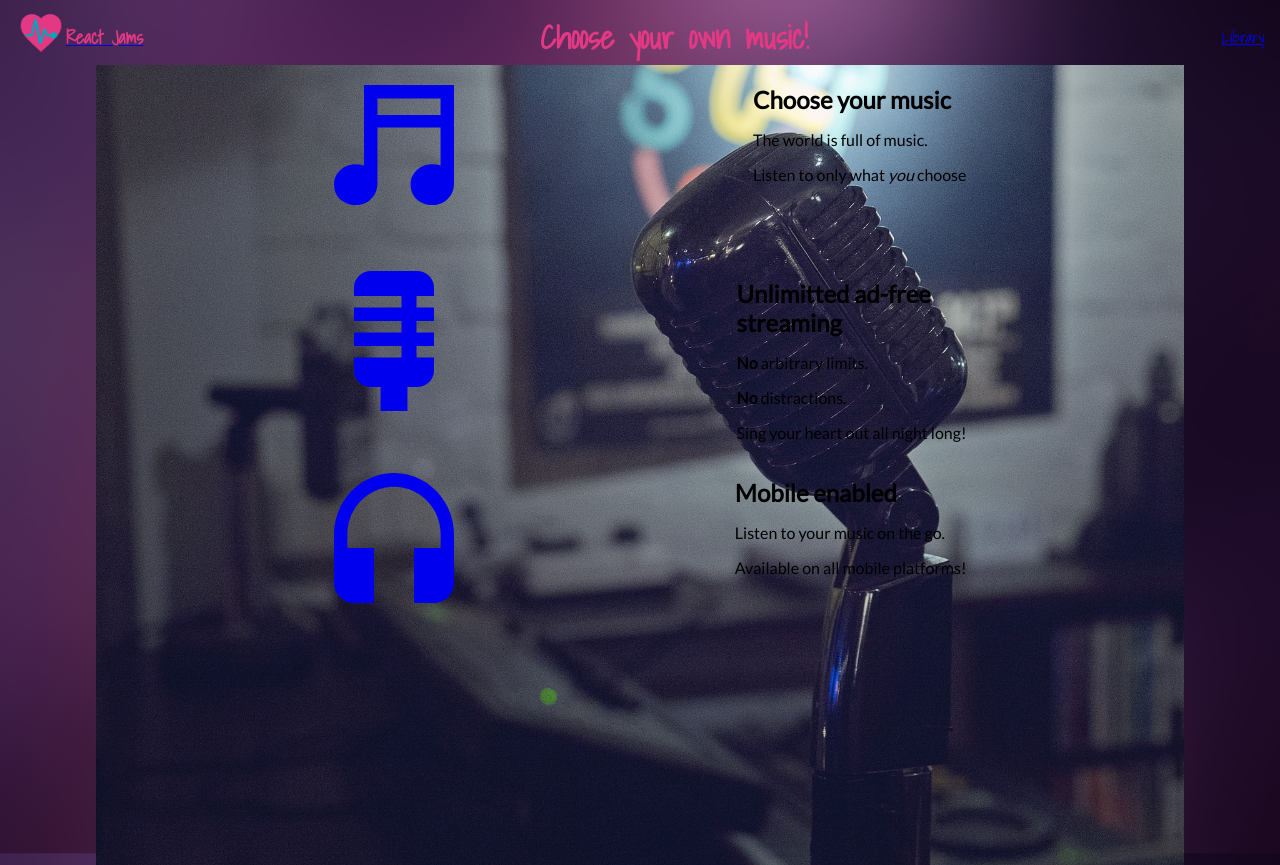
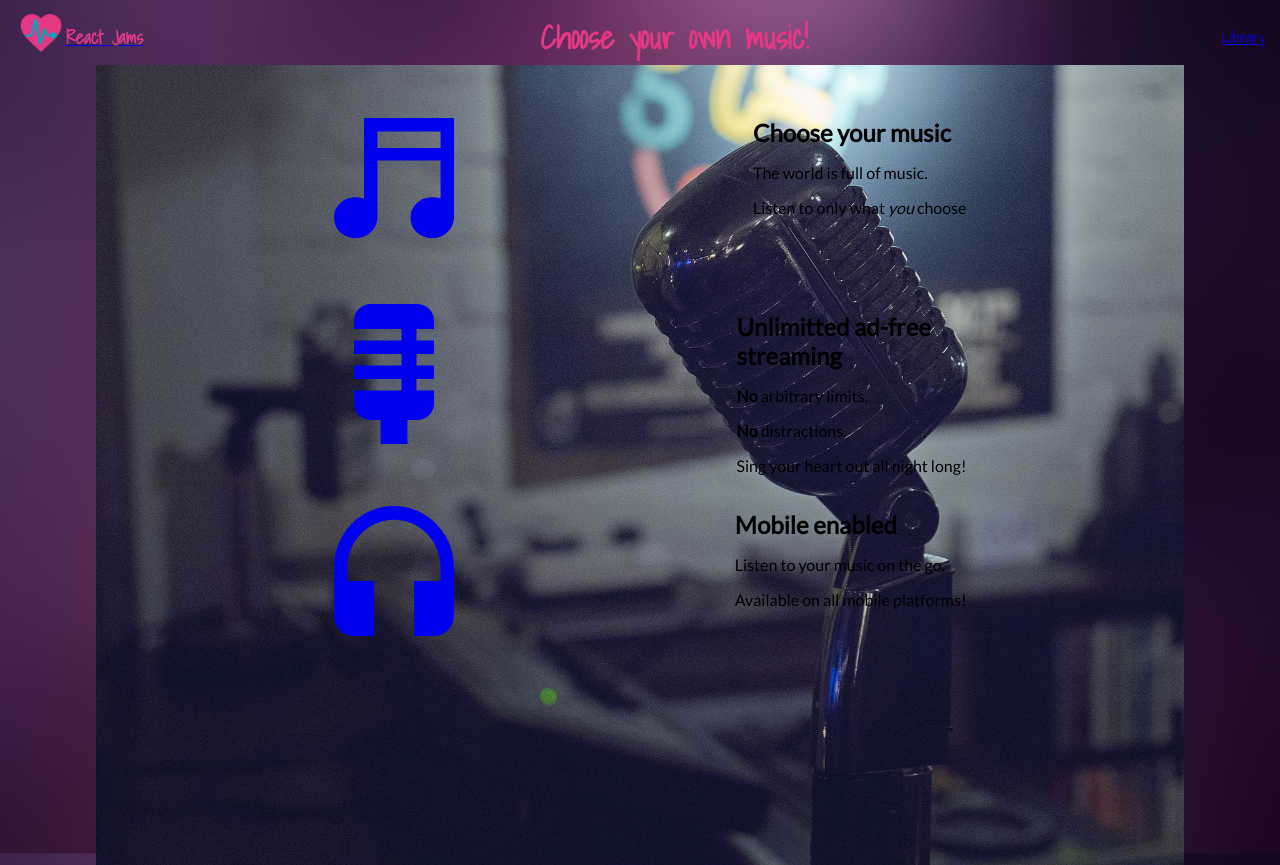
Before and after one commit to brose55/React-Jams, a React (Create React App) app: page / in a window 1280 px wide. Built offline with nearby package versions, Linux system fonts and the light colour scheme.

Commit message:
forgot to switch branches

```diff
--- a/src/components/Landing.js
+++ b/src/components/Landing.js
@@ -6,7 +6,7 @@ const Landing = () => (
       <div className="landing">
 
         <div className="selling-points flex">
-          <section className='point-group grid'>
+          <section className='point-group first grid'>
             <Link to="/library" className="point-icon"><ion-icon name="musical-notes"></ion-icon></Link>
             <div className ="point">
               <h2 className="point-title">Choose your music</h2>
--- a/src/style/Landing.scss
+++ b/src/style/Landing.scss
@@ -18,6 +18,10 @@
   grid-template-columns: 1fr 5fr;
 }
 
+.first {
+  margin-top: 3%;
+}
+
 .point-icon {
   align-self: center;
 }
```
Also changed, not shown: src/style/Library.scss (added).
